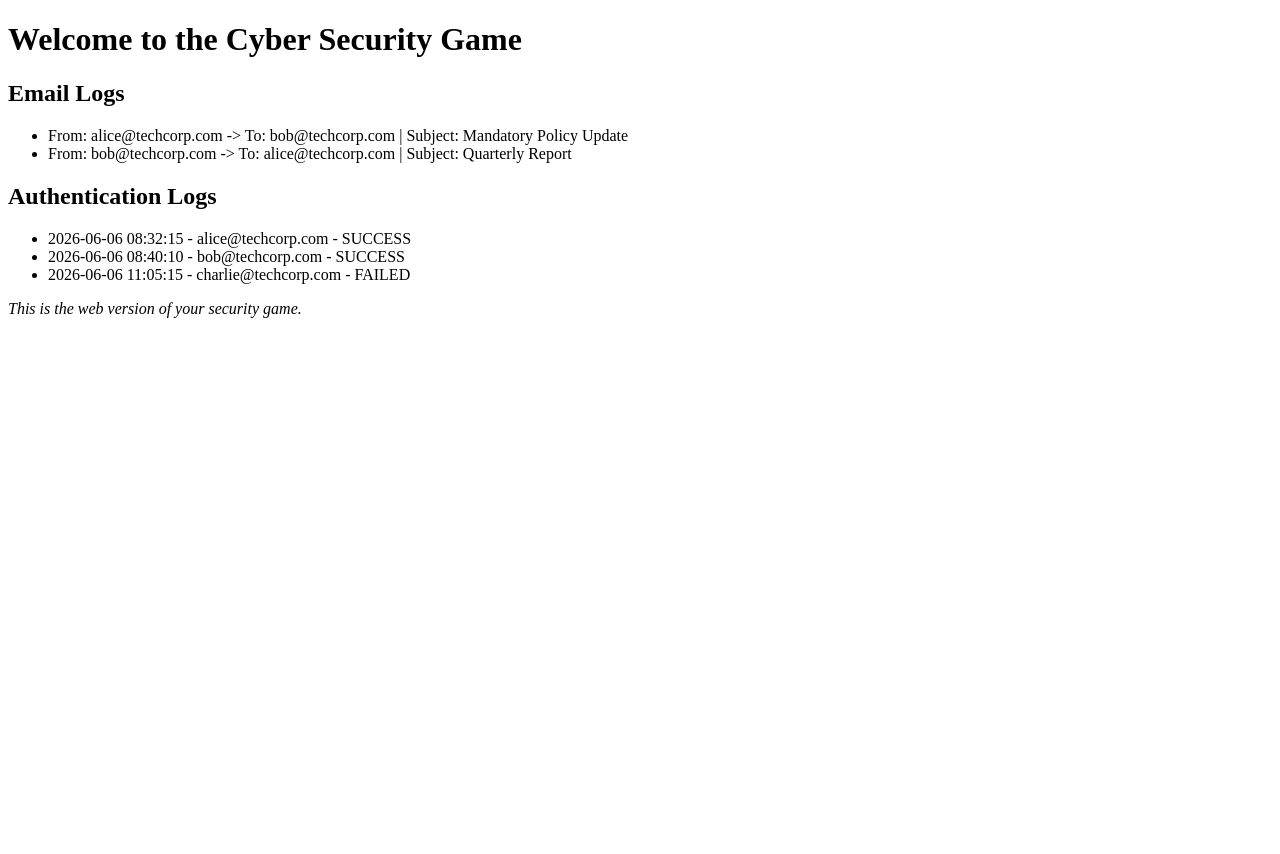
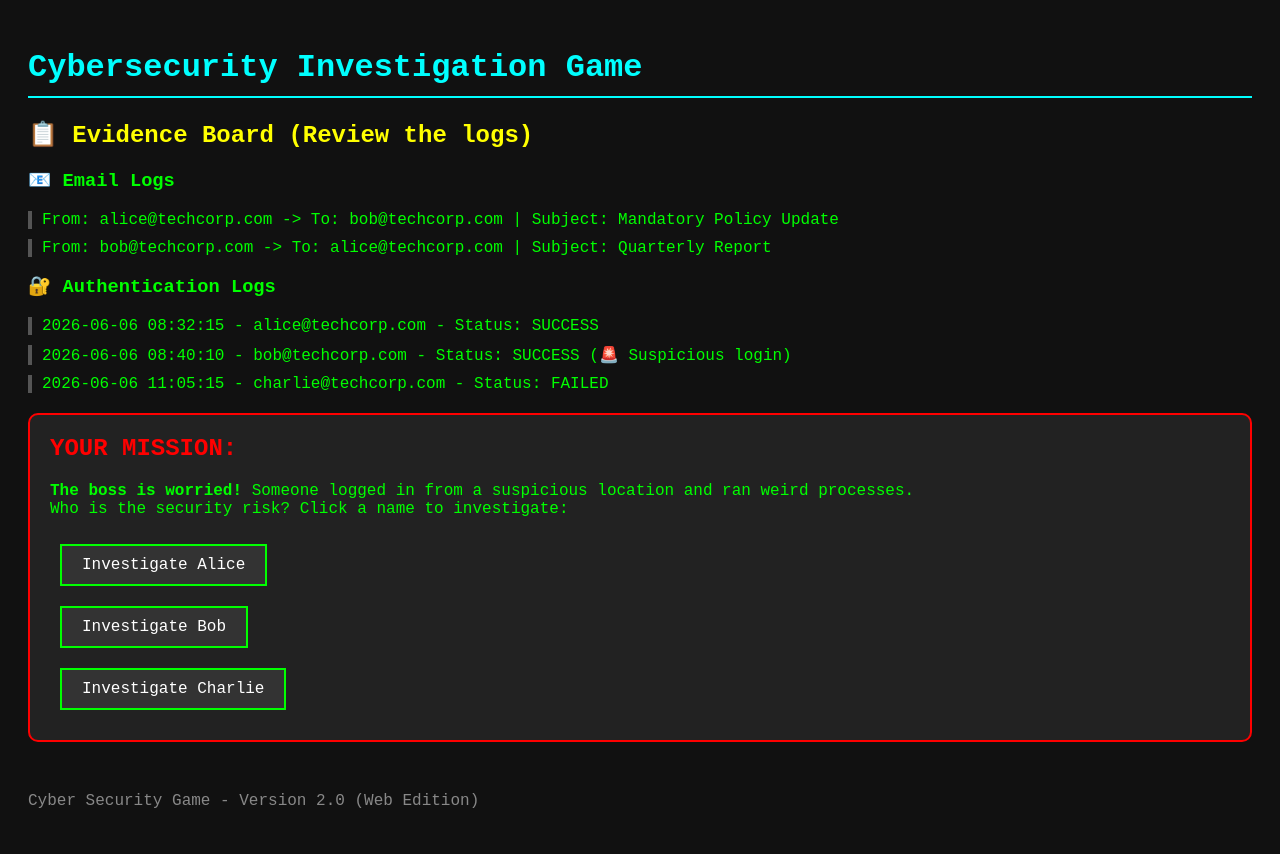
Before and after one commit to payback-hov/GAME, a Flask app: page / in a window 1280 px wide. Before the commit the page ends 318 px from the top, so only its background shows below. Run offline with Flask 3, Linux system fonts and the light colour scheme.

Commit message:
Update index.html

```diff
--- a/templates/index.html
+++ b/templates/index.html
@@ -2,21 +2,64 @@
 <html>
 <head>
     <title>Cyber Security Game</title>
+    <style>
+        body { background-color: #111; color: #00ff00; font-family: 'Courier New', Courier, monospace; padding: 20px; }
+        h1 { color: #00ffff; border-bottom: 2px solid #00ffff; padding-bottom: 10px; }
+        h2 { color: #ffff00; }
+        ul { list-style-type: none; padding: 0; }
+        li { margin-bottom: 10px; border-left: 4px solid #555; padding-left: 10px; }
+        .mission-box { background-color: #222; padding: 20px; border-radius: 10px; margin: 20px 0; border: 2px solid #ff0000; }
+        button { background-color: #333; color: white; border: 2px solid #00ff00; padding: 10px 20px; margin: 10px; cursor: pointer; font-family: inherit; font-size: 16px; transition: 0.3s; }
+        button:hover { background-color: #555; transform: scale(1.05); }
+        .result-box { background-color: #222; padding: 15px; border-radius: 10px; margin-top: 20px; border-left: 10px solid #ff0000; white-space: pre-wrap; font-weight: bold; color: #ffaa00; }
+        .reset-btn { background-color: #800000; border-color: #ff0000; margin-top: 20px; }
+    </style>
 </head>
 <body>
-    <h1>Welcome to the Cyber Security Game</h1>
-    <h2>Email Logs</h2>
+    <h1>Cybersecurity Investigation Game</h1>
+
+    <h2>📋 Evidence Board (Review the logs)</h2>
+
+    <h3>📧 Email Logs</h3>
     <ul>
         {% for email in emails %}
             <li>From: {{ email.sender }} -> To: {{ email.recipient }} | Subject: {{ email.subject }}</li>
         {% endfor %}
     </ul>
-    <h2>Authentication Logs</h2>
+
+    <h3>🔐 Authentication Logs</h3>
     <ul>
         {% for auth in auths %}
-            <li>{{ auth.timestamp }} - {{ auth.user }} - {{ auth.status }}</li>
+            <li>{{ auth.timestamp }} - {{ auth.user }} - Status: {{ auth.status }} {% if auth.note %} (🚨 {{ auth.note }}) {% endif %}</li>
         {% endfor %}
     </ul>
-    <p><i>This is the web version of your security game.</i></p>
+
+    <div class="mission-box">
+        <h2 style="color: #ff0000; margin-top: 0;">YOUR MISSION:</h2>
+        <p><strong>The boss is worried!</strong> Someone logged in from a suspicious location and ran weird processes. <br>Who is the security risk? Click a name to investigate:</p>
+
+        <form action="/investigate" method="POST">
+            <input type="hidden" name="suspect" value="alice">
+            <button type="submit">Investigate Alice</button>
+        </form>
+        <form action="/investigate" method="POST">
+            <input type="hidden" name="suspect" value="bob">
+            <button type="submit">Investigate Bob</button>
+        </form>
+        <form action="/investigate" method="POST">
+            <input type="hidden" name="suspect" value="charlie">
+            <button type="submit">Investigate Charlie</button>
+        </form>
+    </div>
+
+    {% if result %}
+        <div class="result-box">
+            {{ result }}
+            <br><br>
+            <a href="/reset" style="text-decoration: none;"><button class="reset-btn">🔄 Play Again / Check Logs</button></a>
+        </div>
+    {% endif %}
+
+    <p style="margin-top: 50px; color: #888;">Cyber Security Game - Version 2.0 (Web Edition)</p>
 </body>
 </html>
```
